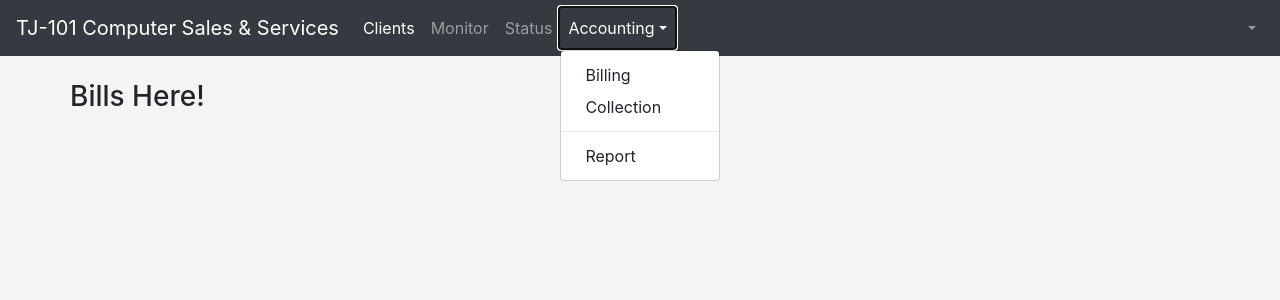
After one commit to techrepublik/mon, a Django app: page /collection/bills/ in a window 1280 px wide, after a click on "Accounting". The commit adds this page. Shown: the top 300 px of the page. Run offline with Django 3.2, Linux system fonts and the light colour scheme; some libraries are stand-ins or nearby versions.

Commit message:
added bills to collection

```diff
--- a/client/views.py
+++ b/client/views.py
@@ -8,7 +8,7 @@ from django.views.generic import ListView, DetailView, View
 from django.core.paginator import Paginator, EmptyPage, PageNotAnInteger
 from django.template.loader import get_template
 
-from .models import Client, Status
+from .models import Client, Status, Bill
 from .forms import ClientForm, StatusForm
 
 from .utils import render_to_pdf
--- a/collection/urls.py
+++ b/collection/urls.py
@@ -4,4 +4,8 @@ from . import views
 app_name = 'collection'
 urlpatterns = [
     path('', views.collections, name='collections'),
+    path('bills/', views.bills, name='bills'),
+    path('bills/create', views.create_bill, name='create_bill'),
+    path('bills/<int:pk>/update', views.update_bill, name='update_bill'),
+    path('bills/<int:pk>/delete', views.delete_bill, name='delete_bill'),
 ]
--- a/collection/views.py
+++ b/collection/views.py
@@ -1,5 +1,59 @@
-from django.shortcuts import render
-from django.http import HttpResponse
+from django.shortcuts import render, get_object_or_404
+from django.http import HttpResponse, JsonResponse
+from django.forms.models import model_to_dict
+from django.template.loader import render_to_string
+
+from client.models import Bill
+from .forms import BillForm
 
 def collections(request):
     return HttpResponse('Collection it is!')
+
+#bills
+def bills(request):
+    bills = Bill.objects.all()
+    return render(request, 'bills/bills.html', {'bills':bills})
+
+def create_bill(request):
+    if (request.method == 'POST'):
+        form = BillForm(request.POST)
+    else:
+        form = BillForm()
+
+    return save_bill(request, form, 'bills/create_bill.html')
+
+def update_bill(request, pk):
+    bill = get_object_or_404(Bill, pk=pk)
+    if request.method == 'POST':
+        form = BillForm(request.POST, instance=bill)
+    else:
+        form = BillForm(instance=Bill)
+
+    return save_bill(request, form, 'bills/update_bill.html')
+
+def save_bill(request, form, template_name):
+    data = dict()
+    if request.method == 'POST':
+        if form.is_valid():
+            form.save()
+            data['form_is_valid'] = True
+        else:
+            data['form_is_valid'] = False
+
+    context = {'form':form}
+    data['html_form'] = render_to_string(template_name, context, request=request)
+    return JsonResponse(data)
+
+def delete_bill(request, pk):
+    data = dict()
+    bill = get_object_or_404(Bill, pk=pk)
+    if request.method == 'POST':
+        bill.delete()
+        data['form_is_valid'] = True
+        # display list method code here
+    else:
+        data['form_is_valid'] = False
+        context = {'bill':bill}
+        data['html_form'] = render_to_string('bills/delete_bill.html', context, request=request)
+
+    return JsonResponse(data)
--- /dev/null
+++ b/templates/base/navbar-accounting.html
@@ -0,0 +1,12 @@
+<!-- Navbar-->
+<ul class="navbar-nav ml-auto ml-md-0">
+    <li class="nav-item dropdown">
+        <a class="nav-link dropdown-toggle" id="userDropdown" href="#" role="button" data-toggle="dropdown" aria-haspopup="true" aria-expanded="false"><i class="fas fa-user fa-fw"></i>Accounting</a>
+        <div class="dropdown-menu" aria-labelledby="userDropdown">
+            <a class="dropdown-item" href="#">Billing</a>
+            <a class="dropdown-item" href="#">Collection</a>
+            <div class="dropdown-divider"></div>
+            <a class="dropdown-item" href="#">Report</a>
+        </div>
+    </li>
+  </ul>
--- a/templates/base/navbar.html
+++ b/templates/base/navbar.html
@@ -8,8 +8,9 @@
         <a class="nav-item nav-link active" href="{% url 'client:clients' %}">Clients <span class="sr-only">(current)</span></a>
         <a class="nav-item nav-link" href="{% url 'client:monitor_client' %}">Monitor</a>
         <a class="nav-item nav-link" href="{% url 'client:statuses' %}">Status</a>
-        <a class="nav-item nav-link disabled" href="#" tabindex="-1" aria-disabled="true">Disabled</a>
+        {% include 'base/navbar-accounting.html' %}
       </div>
     </div>
+
     {% include 'base/navbar-user.html' %}
 </nav>
--- /dev/null
+++ b/templates/bills/bills.html
@@ -0,0 +1,14 @@
+{% extends 'base/base.html' %}
+
+{% block title %}
+    Billing
+{% endblock title %}
+
+{% block content %}
+    {% include 'base/navbar.html' %}
+    <div class="container mt-4">
+        <div class="row">
+            <h3>Bills Here!</h3>
+        </div>
+    </div>
+{% endblock content %}
--- a/templates/clients/clients.html
+++ b/templates/clients/clients.html
@@ -27,7 +27,7 @@
             </div>
 
             <div class="table-responsive">
-                <table class="table table-hover table-sm" id="clientList">
+                <table class="table table-hover table-sm table-striped" id="clientList">
                     <thead class="thead-light">
                         <tr>
                             <th>#</th>
--- a/templates/monitors/monitors.html
+++ b/templates/monitors/monitors.html
@@ -21,7 +21,7 @@
                         </button>
                     </div>
                 </div>
-                <div class="table-responsive table-sm">
+                <div class="table-responsive table-sm table-striped">
                     <table class="table table-hover" id="monitorTable">
                         <thead class="thead-light">
                             <tr>
--- a/templates/status/statuses.html
+++ b/templates/status/statuses.html
@@ -25,7 +25,7 @@
                     </div>
                 </div>
                 <div class="table-responsive">
-                    <table class="table table-hover table-sm" id="statusTable">
+                    <table class="table table-hover table-sm table-striped" id="statusTable">
                         <thead class="thead-light">
                             <tr>
                                 <th>#</th>
```
Also changed, not shown: collection/forms.py (added, +9 -0 lines), templates/bills/create_bill.html (added), templates/bills/update_bill.html (added).
